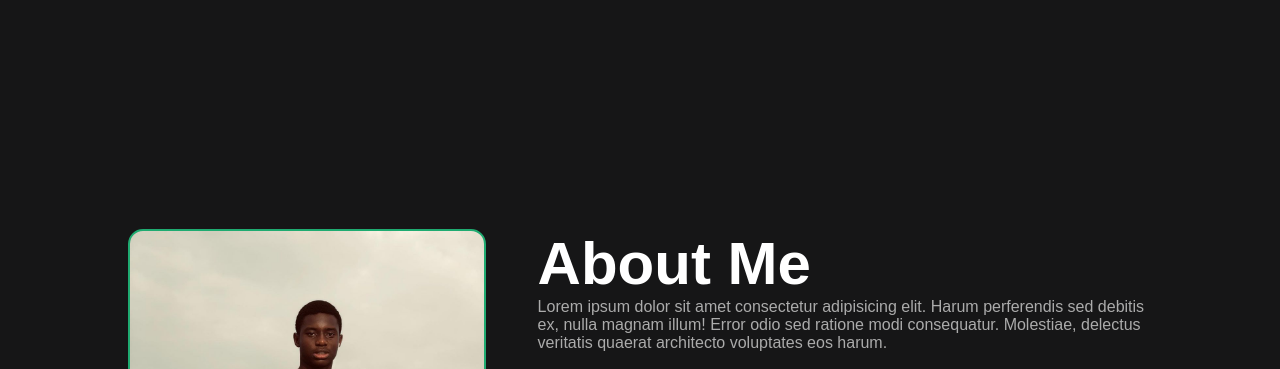
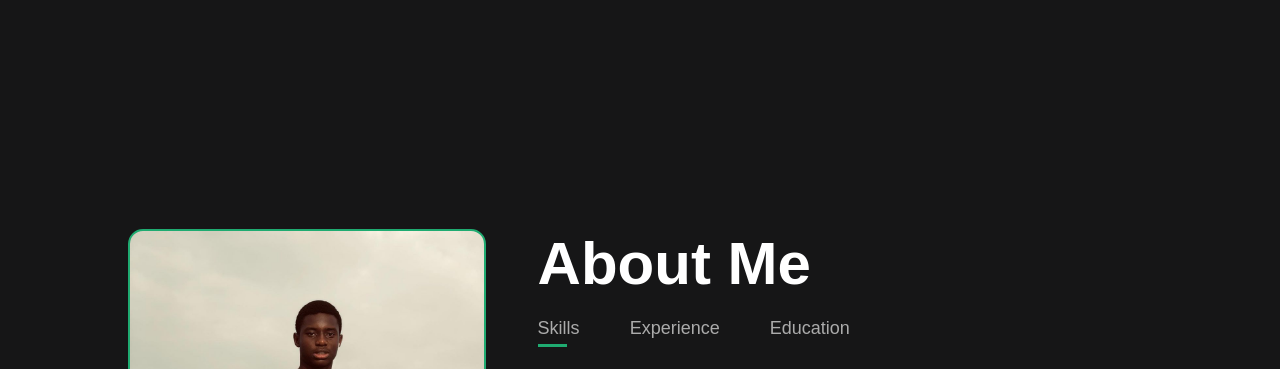
Before and after one commit to weird-samuel/MY-PORTFOLIO, a plain HTML site: page index.html in a window 1280 px wide. Shown: the part 581-950 px from the top of the page. Drawn offline with nearby package versions, Linux system fonts and the light colour scheme.

Commit message:
Update index.html

```diff
--- a/index.html
+++ b/index.html
@@ -56,9 +56,7 @@
                 </div>
                 <div class="col">
                     <h1 class="sub-title">About Me</h1>
-                    <p>Lorem ipsum dolor sit amet consectetur adipisicing elit. Harum perferendis sed debitis ex, nulla
-                        magnam illum! Error odio sed ratione modi consequatur. Molestiae, delectus veritatis quaerat
-                        architecto voluptates eos harum.</p>
+
 
                     <div class="tab-titles">
                         <p class="tab-links active-link" onclick="opentab('skills')">Skills</p>
```
